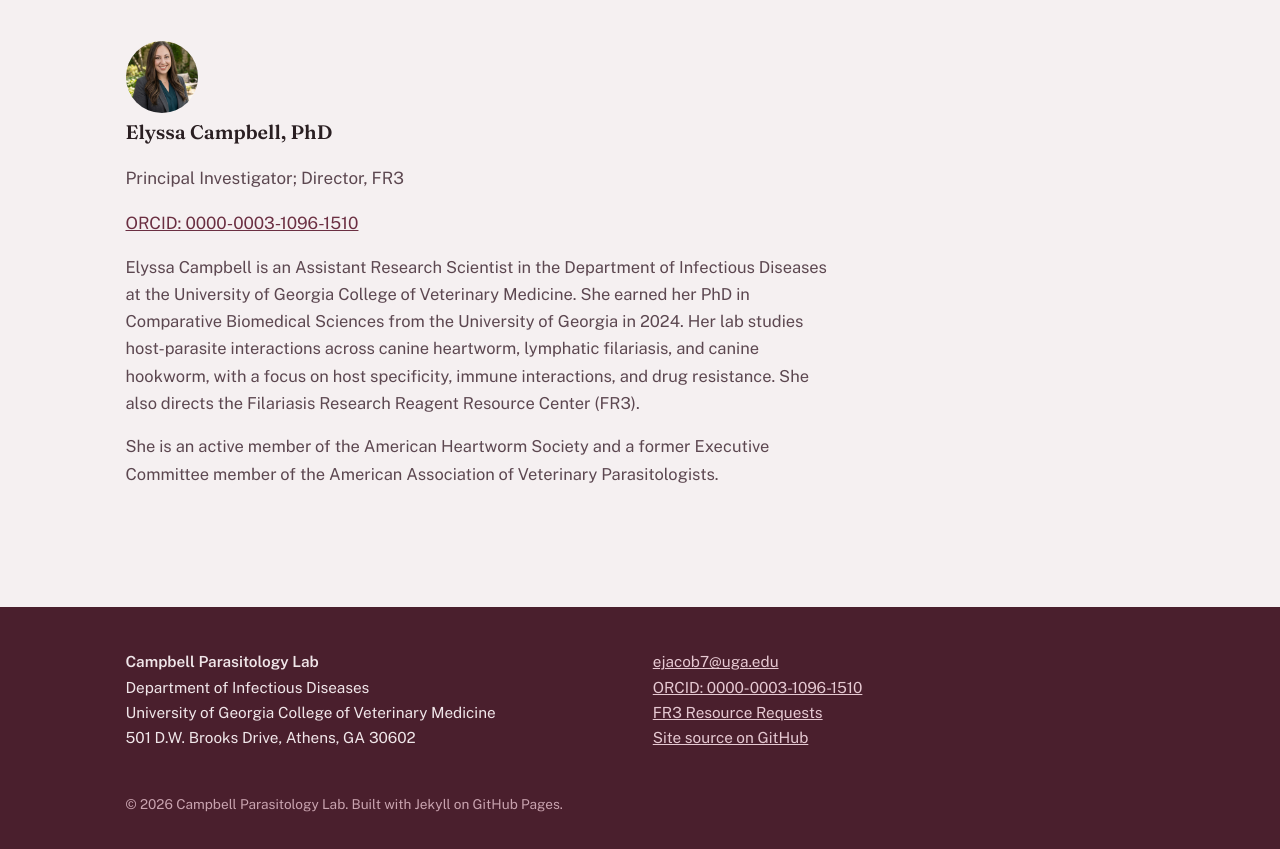
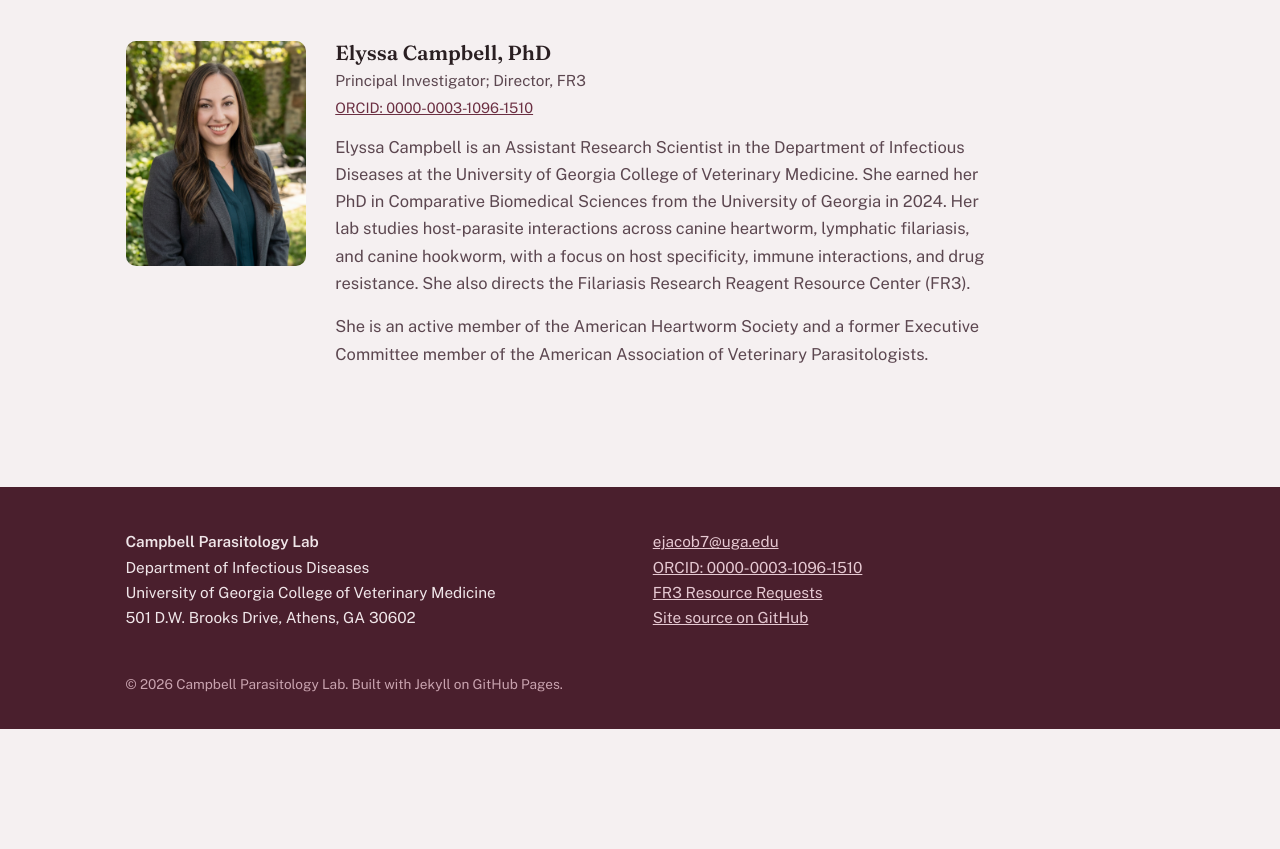
Before and after one commit to ejcampbell7/campbell-parasitology, a Jekyll site: the page built from people.md, in a window 1280 px wide and 1400 px high, scrolled down 25 px. Shown: the part 551-1400 px from the top of the window. Built offline with Jekyll 4.4.1, drawn with Linux system fonts in a browser that asks for light colours; after the commit the page ends 1305 px from its top, so only the background shows below that.

Commit message:
Update main.css

```diff
--- a/assets/css/main.css
+++ b/assets/css/main.css
@@ -298,32 +298,29 @@ img { max-width: 100%; }
   margin: 2.5rem 0 0;
   display: flex;
   flex-direction: column;
-  gap: 2.25rem;
+  gap: 2.5rem;
 }
 .person-entry {
-  padding-bottom: 2.25rem;
+  display: flex;
+  align-items: flex-start;
+  gap: 1.75rem;
+  padding-bottom: 2.5rem;
   border-bottom: 1px solid var(--color-border);
 }
 .person-entry:last-child { border-bottom: none; padding-bottom: 0; }
-.person-entry-header {
-  display: flex;
-  align-items: center;
-  gap: 1.1rem;
-  flex-wrap: wrap;
-  margin-bottom: 1rem;
-}
 .person-entry-photo {
-  width: 72px;
-  height: 72px;
-  border-radius: 50%;
+  width: 180px;
+  aspect-ratio: 4 / 5;
   object-fit: cover;
+  border-radius: var(--radius);
   flex-shrink: 0;
   background: var(--color-primary-soft);
 }
-.person-entry-header h3 { font-size: 1.2rem; margin-bottom: 0.15rem; }
-.person-entry-header .role { font-size: 0.9rem; color: var(--color-body); margin: 0; }
-.person-entry-header .orcid { font-size: 0.85rem; margin: 0.15rem 0 0; }
-.person-entry-bio { font-size: 0.97rem; max-width: 70ch; }
+.person-entry-body { min-width: 0; }
+.person-entry-body h3 { font-size: 1.2rem; margin-bottom: 0.15rem; }
+.person-entry-body .role { font-size: 0.9rem; color: var(--color-body); margin: 0; }
+.person-entry-body .orcid { font-size: 0.85rem; margin: 0.15rem 0 0; }
+.person-entry-bio { font-size: 0.97rem; max-width: 65ch; margin-top: 0.85rem; }
 .person-entry-bio > *:first-child { margin-top: 0; }
 .person-entry-bio > *:last-child { margin-bottom: 0; }
 
```
